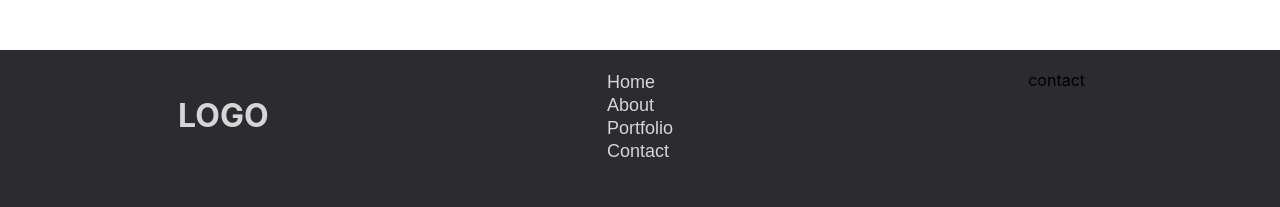
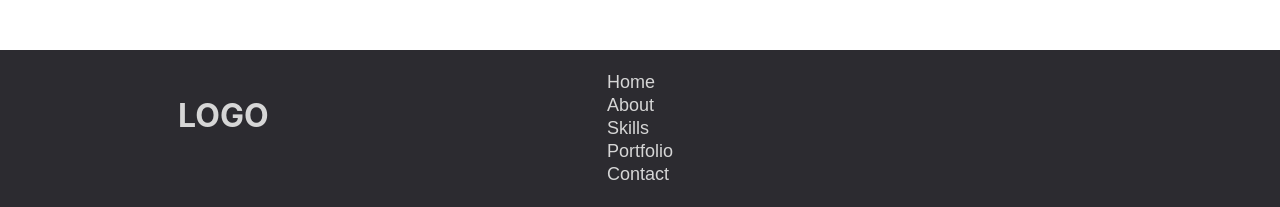
Before and after one commit to annsuparada/portfolio-typescript, a React (Create React App) app in the folder client/: page / in a window 1280 px wide. Shown: the part 3432-3639 px from the top of the page. Built offline with nearby package versions, Linux system fonts and the light colour scheme.

Commit message:
update footer, create scrollToOnClick, create interface targetId for each component

```diff
--- a/client/src/App.tsx
+++ b/client/src/App.tsx
@@ -5,18 +5,49 @@ import Layout from './components/Layout'
 import Home from './pages/Home'
 import BlogPage from './pages/BlogPage'
 import { theme } from './theme'
+import Footer from './components/Footer'
 
 const App: React.FC = () => {
+  const scrollToOnClick = (targetId: string) => {
+    const targetSection = document.getElementById(targetId)
+    if (targetSection) {
+      targetSection.scrollIntoView({ behavior: 'smooth' })
+    }
+  }
+
+  const homeTargetId = 'home'
+  const aboutTargetId = 'about'
+  const skillTargetId = 'skill'
+  const portfolioTargetId = 'portfolio'
+  const contactTargetId = 'contact'
   return (
     <ThemeProvider theme={theme}>
       <Layout>
         <Router>
           <Routes>
-            <Route path="/" element={<Home />} />
+            <Route
+              path="/"
+              element={
+                <Home
+                  homeTargetId={homeTargetId}
+                  aboutTargetId={aboutTargetId}
+                  skillTargetId={skillTargetId}
+                  portfolioTargetId={portfolioTargetId}
+                  contactTargetId={contactTargetId}
+                />
+              }
+            />
             <Route path="/blog/:id" element={<BlogPage />} />
           </Routes>
         </Router>
       </Layout>
+      <Footer
+        scrollToHome={() => scrollToOnClick(homeTargetId)}
+        scrollToAbout={() => scrollToOnClick(aboutTargetId)}
+        scrollToSkills={() => scrollToOnClick(skillTargetId)}
+        scrollToPortfolio={() => scrollToOnClick(portfolioTargetId)}
+        scrollToContact={() => scrollToOnClick(contactTargetId)}
+      />
     </ThemeProvider>
   )
 }
--- a/client/src/components/Footer.tsx
+++ b/client/src/components/Footer.tsx
@@ -3,11 +3,32 @@ import { darkBackground, secondary } from '../theme'
 import Grid from './Grid'
 import ScrollToLink from './ScrollToLink'
 
-const Footer: React.FC = () => {
+interface FooterProps {
+  scrollToHome: (event: React.MouseEvent<HTMLElement, MouseEvent>) => void
+  scrollToAbout: (event: React.MouseEvent<HTMLElement, MouseEvent>) => void
+  scrollToSkills: (event: React.MouseEvent<HTMLElement, MouseEvent>) => void
+  scrollToPortfolio: (event: React.MouseEvent<HTMLElement, MouseEvent>) => void
+  scrollToContact: (event: React.MouseEvent<HTMLElement, MouseEvent>) => void
+}
+
+const Footer: React.FC<FooterProps> = (props: FooterProps) => {
   const styles = {
     container: {
       backgroundColor: darkBackground,
       minHeight: '20vh',
+    },
+    infoContainer: {
+      display: 'grid',
+      alignContent: 'center',
+      gridTemplateColumns: '1fr 4fr',
+      padding: '40px 10px',
+    },
+    icon: {
+      fontSize: '3rem',
+      color: secondary,
+    },
+    p: {
+      margin: '5px',
     },
   }
   return (
@@ -17,20 +38,21 @@ const Footer: React.FC = () => {
           <h2 style={{ color: secondary }}>LOGO</h2>
         </div>
         <div>
-          <ScrollToLink scrollToOnClick={() => console.log('test')}>
-            Home
-          </ScrollToLink>
-          <ScrollToLink scrollToOnClick={() => console.log('test')}>
+          <ScrollToLink scrollToOnClick={props.scrollToHome}>Home</ScrollToLink>
+          <ScrollToLink scrollToOnClick={props.scrollToAbout}>
             About
           </ScrollToLink>
-          <ScrollToLink scrollToOnClick={() => console.log('test')}>
+          <ScrollToLink scrollToOnClick={props.scrollToSkills}>
+            Skills
+          </ScrollToLink>
+          <ScrollToLink scrollToOnClick={props.scrollToPortfolio}>
             Portfolio
           </ScrollToLink>
-          <ScrollToLink scrollToOnClick={() => console.log('test')}>
+          <ScrollToLink scrollToOnClick={props.scrollToContact}>
             Contact
           </ScrollToLink>
         </div>
-        <div>contact</div>
+        <div></div>
       </Grid>
     </div>
   )
--- a/client/src/components/Layout.tsx
+++ b/client/src/components/Layout.tsx
@@ -1,5 +1,4 @@
 import React from 'react'
-import Footer from './Footer'
 import Navigation from './Navigation'
 
 interface Props {
@@ -11,7 +10,6 @@ const Layout: React.FC<Props> = (props: Props) => {
     <div className="container">
       <Navigation />
       <div className="body">{props.children}</div>
-      <Footer />
     </div>
   )
 }
--- a/client/src/components/ScrollToLink.tsx
+++ b/client/src/components/ScrollToLink.tsx
@@ -1,5 +1,4 @@
 import React, { ReactNode } from 'react'
-import { secondary } from '../theme'
 
 interface ScrollToLinkProps {
   scrollToOnClick: (event: React.MouseEvent<HTMLElement, MouseEvent>) => void
@@ -10,10 +9,6 @@ const ScrollToLink: React.FC<ScrollToLinkProps> = ({
   scrollToOnClick,
   children,
 }) => {
-  const style = {
-    color: secondary,
-    margin: '5px',
-  }
   return (
     <div onClick={scrollToOnClick}>
       <p className="scroll-to-link">{children}</p>
--- a/client/src/components/section/About.tsx
+++ b/client/src/components/section/About.tsx
@@ -4,7 +4,11 @@ import { desktopView } from '../../theme'
 import Grid from '../Grid'
 import PrimaryButton from '../PrimaryButton'
 
-const About: React.FC = () => {
+interface AboutProps {
+  targetId: string
+}
+
+const About: React.FC<AboutProps> = ({ targetId }) => {
   const styles = {
     container: {
       maxWidth: desktopView,
@@ -24,7 +28,7 @@ const About: React.FC = () => {
     },
   }
   return (
-    <div>
+    <div id={targetId}>
       <h1>About</h1>
       <Grid padding="20px 10px 30px">
         <div style={styles.imgContainer}>
--- a/client/src/components/section/Contact.tsx
+++ b/client/src/components/section/Contact.tsx
@@ -6,7 +6,11 @@ import EmailIcon from '@mui/icons-material/Email'
 import { darkFont, primary } from '../../theme'
 import { Link } from 'react-router-dom'
 
-const Contact: React.FC = () => {
+interface ContactProps {
+  targetId: string
+}
+
+const Contact: React.FC<ContactProps> = ({ targetId }) => {
   const styles = {
     container: {
       margin: '0 10px 100px',
@@ -35,7 +39,7 @@ const Contact: React.FC = () => {
     },
   }
   return (
-    <div style={styles.container}>
+    <div style={styles.container} id={targetId}>
       <h1>Contact</h1>
       <Grid maxWidth="1000px" customStyles={styles.grid}>
         <div style={styles.leftContainer}>
--- a/client/src/components/section/Header.tsx
+++ b/client/src/components/section/Header.tsx
@@ -4,6 +4,10 @@ import { darkBackground, primary, secondary } from '../../theme'
 import LaptopMacIcon from '@mui/icons-material/LaptopMac'
 import PrimaryButton from '../PrimaryButton'
 import Grid from '../Grid'
+
+interface HeaderProps {
+  targetId: string
+}
 
 const styles = {
   header: {
@@ -30,10 +34,10 @@ const styles = {
   },
 }
 
-const Header: React.FC = () => {
+const Header: React.FC<HeaderProps> = ({ targetId }) => {
   return (
     <div>
-      <div style={styles.header}>
+      <div style={styles.header} id={targetId}>
         <Grid customStyles={{ minHeight: '95vh' }}>
           <Box sx={styles.innerBox}>
             <h1 style={styles.h1}>Ann Keller</h1>
--- a/client/src/components/section/Projects.tsx
+++ b/client/src/components/section/Portfolio.tsx
@@ -3,15 +3,18 @@ import ProjectCard from '../ProjectCard'
 import { projects } from '../../data/projectData'
 import Grid from '../Grid'
 
-const Projects: React.FC = () => {
+interface PortfolioProps {
+  targetId: string
+}
+
+const Portfolio: React.FC<PortfolioProps> = ({ targetId }) => {
   const styles = {
     constainer: {
-      // maxWidth: desktopView,
       padding: '20px 10px 30px',
     },
   }
   return (
-    <div style={styles.constainer}>
+    <div style={styles.constainer} id={targetId}>
       <h1>Portfolio</h1>
       <Grid desktopColumns={3} padding="10px">
         {projects.map((i, index) => (
@@ -31,4 +34,4 @@ const Projects: React.FC = () => {
   )
 }
 
-export default Projects
+export default Portfolio
--- a/client/src/components/section/Skills.tsx
+++ b/client/src/components/section/Skills.tsx
@@ -6,7 +6,11 @@ import JavascriptIcon from '@mui/icons-material/Javascript'
 import GitHubIcon from '@mui/icons-material/GitHub'
 import Grid from '../Grid'
 
-const Skills: React.FC = () => {
+interface SkillsProps {
+  targetId: string
+}
+
+const Skills: React.FC<SkillsProps> = ({ targetId }) => {
   const styles = {
     container: {
       backgroundColor: lightBackground,
@@ -30,7 +34,7 @@ const Skills: React.FC = () => {
     },
   }
   return (
-    <div style={styles.container}>
+    <div style={styles.container} id={targetId}>
       <h1 style={styles.h1}>Skills</h1>
       <Grid
         desktopColumns={6}
--- a/client/src/pages/Home.tsx
+++ b/client/src/pages/Home.tsx
@@ -1,18 +1,25 @@
 import React from 'react'
 import Header from '../components/section/Header'
-import Projects from '../components/section/Projects'
+import Portfolio from '../components/section/Portfolio'
 import About from '../components/section/About'
 import Skills from '../components/section/Skills'
 import Contact from '../components/section/Contact'
 
-const Home: React.FC = () => {
+interface HomeProps {
+  homeTargetId: string
+  aboutTargetId: string
+  skillTargetId: string
+  portfolioTargetId: string
+  contactTargetId: string
+}
+const Home: React.FC<HomeProps> = (props: HomeProps) => {
   return (
     <div>
-      <Header />
-      <About />
-      <Skills />
-      <Projects />
-      <Contact />
+      <Header targetId={props.homeTargetId} />
+      <About targetId={props.aboutTargetId} />
+      <Skills targetId={props.skillTargetId} />
+      <Portfolio targetId={props.portfolioTargetId} />
+      <Contact targetId={props.contactTargetId} />
     </div>
   )
 }
```
